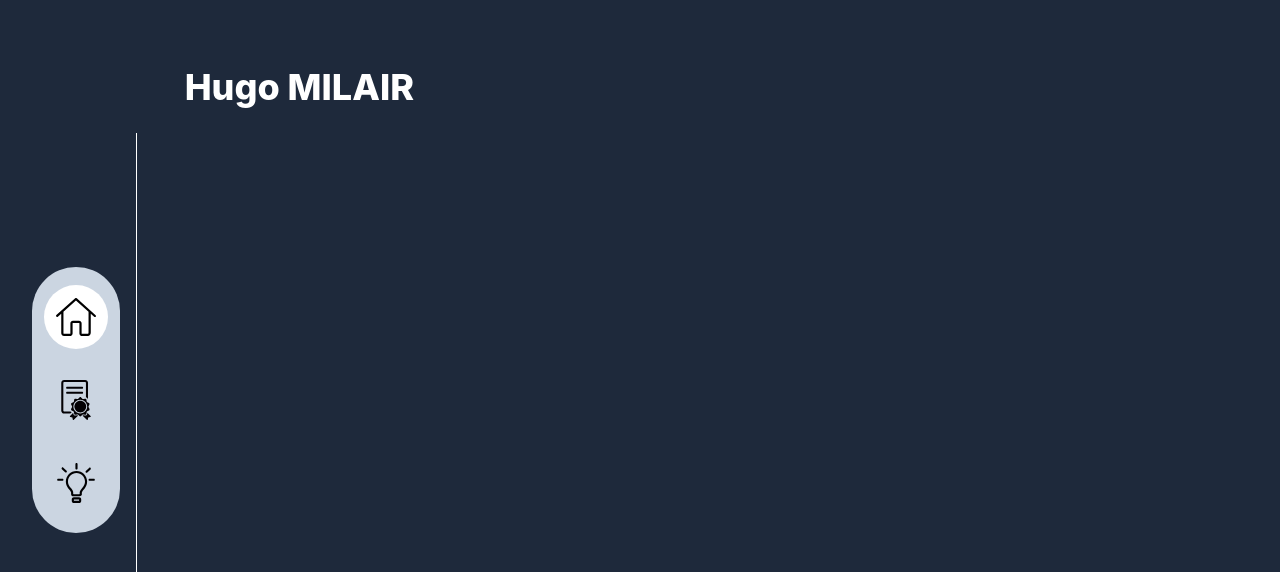
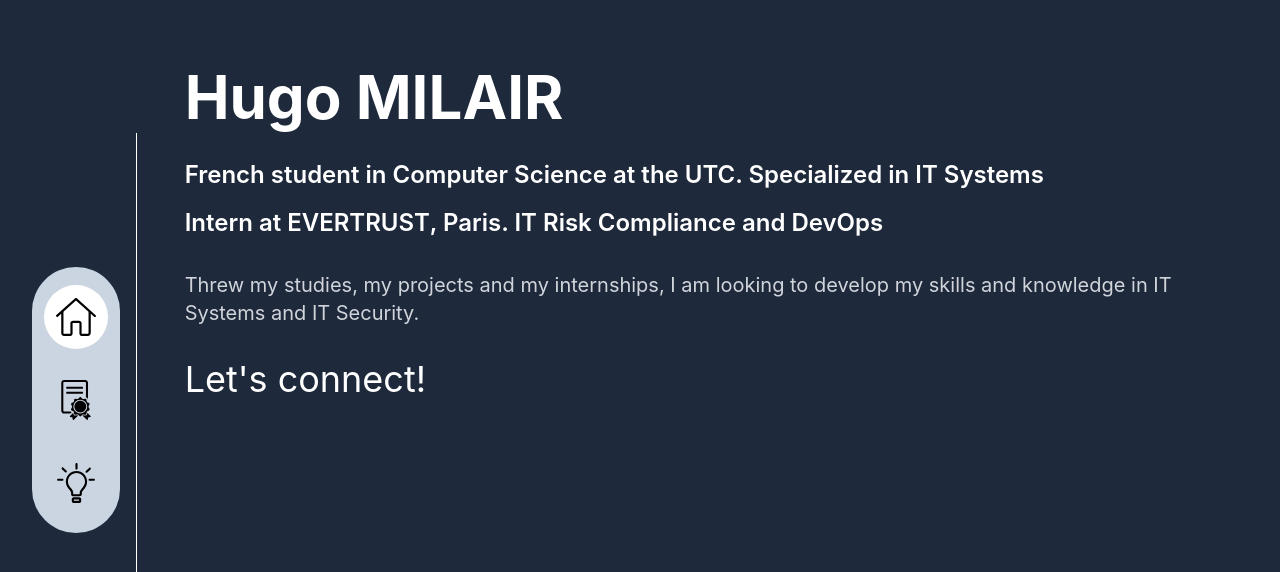
Before and after one commit to milairhu/milairhu.github.io, a React (Create React App) app: page / in a window 1280 px wide. Shown: the top 572 px of the page. Built offline with nearby package versions, Linux system fonts and the light colour scheme.

Commit message:
Introduction in HomePage

```diff
--- a/src/App.css
+++ b/src/App.css
@@ -37,3 +37,27 @@
     transform: rotate(360deg);
   }
 }
+
+
+a {
+  color: white;
+  text-decoration: none;
+  position: relative;
+}
+
+a::after {
+  content: "";
+  position: absolute;
+  width: 0;
+  height: 2px;
+  bottom: 0;
+  left: 0;
+  background-color: white;
+  visibility: hidden;
+  transition: all 0.3s ease-in-out;
+}
+
+a:hover::after {
+  visibility: visible;
+  width: 100%;
+}
--- a/src/components/Home/HomePage.tsx
+++ b/src/components/Home/HomePage.tsx
@@ -2,8 +2,24 @@ import React from 'react';
 const HomePage = () => {
   return (
     <div className='h-full w-full text-white'>
-      <div className='w-full items-center '>
-        <h1 className=' text-4xl font-extrabold text-left'>Hugo MILAIR</h1>
+      <div className='w-full items-center'>
+        <div className='space-y-8'>
+          <h1 className=' text-6xl font-bold text-left'>Hugo MILAIR</h1>
+          <div className='space-y-4'>
+            <div className='text-2xl font-semibold text-left'>French student in Computer Science at the <a href='https://www.utc.fr/' target="_blank">UTC</a>. Specialized in IT Systems</div>
+            <div className='text-2xl font-semibold text-left'>Intern at <a href='https://evertrust.io/' target="_blank">EVERTRUST</a>, Paris. IT Risk Compliance and DevOps</div>
+          </div>
+          <p className=' text-gray-300 text-xl'>
+            Threw my studies, my projects and my internships, I am looking to develop my skills and knowledge in IT Systems and IT Security.
+          </p>
+          <div>
+            <h2 className='text-4xl'>Let's connect!</h2>
+          </div>
+
+
+        </div>
+
+
       </div>
     </div>
   );
```
